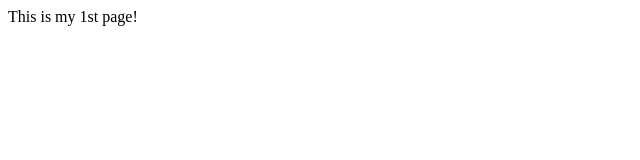
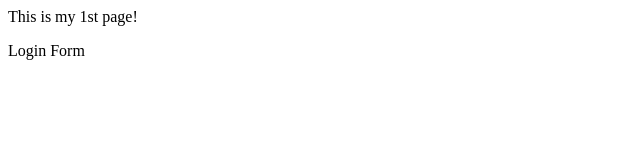
Before and after one commit to hetashreeBhanderi/my-login, a plain HTML site: page index.html in a window 1280 px wide. Shown: the full height of the page, 0-640 px from the left. Drawn offline with Linux system fonts and the light colour scheme.

Commit message:
login form

```diff
--- /dev/null
+++ b/dir2/app2.js
@@ -0,0 +1 @@
+console.log(1234);
--- a/index.html
+++ b/index.html
@@ -6,5 +6,6 @@
     </head>
     <body>
         <p>This is my 1st page!</p>
+        <p>Login Form</p>
     </body>
 </html>
```
Also changed, not shown: log.txt (added), login.html (added).
